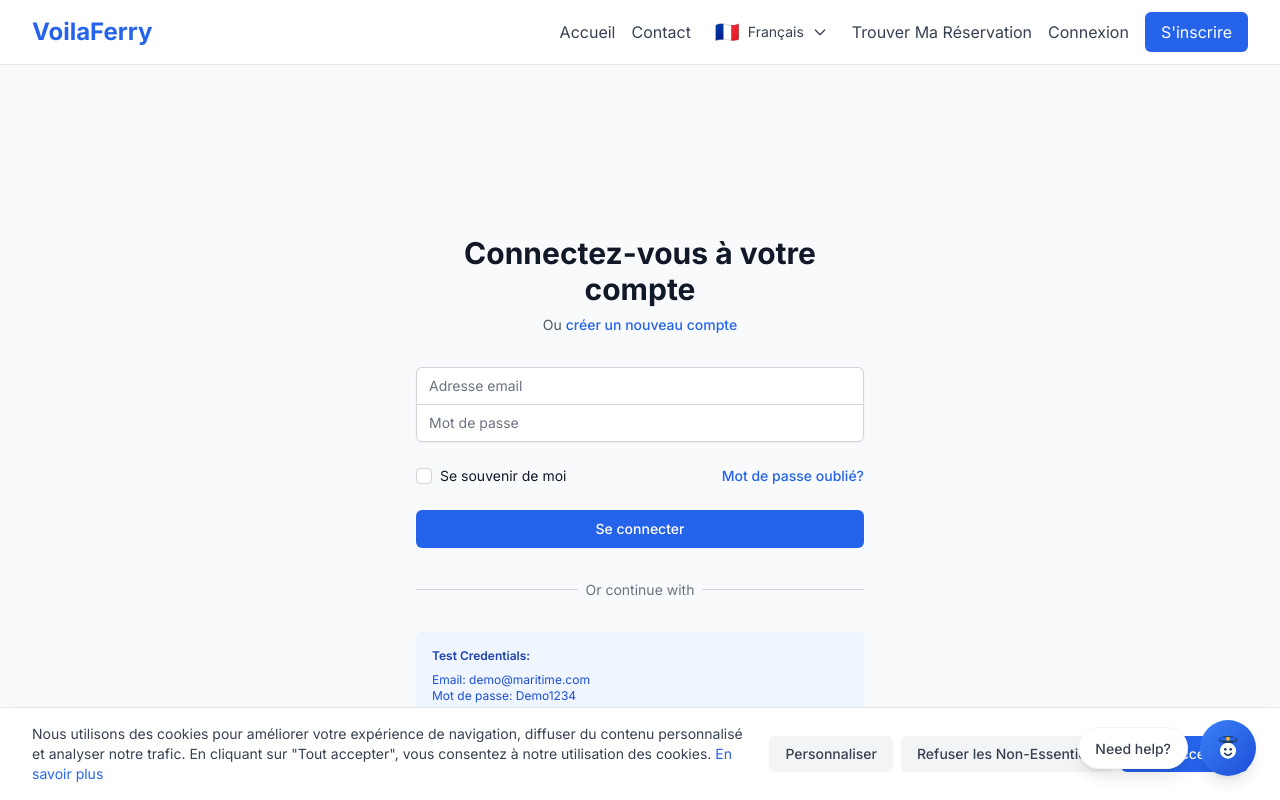
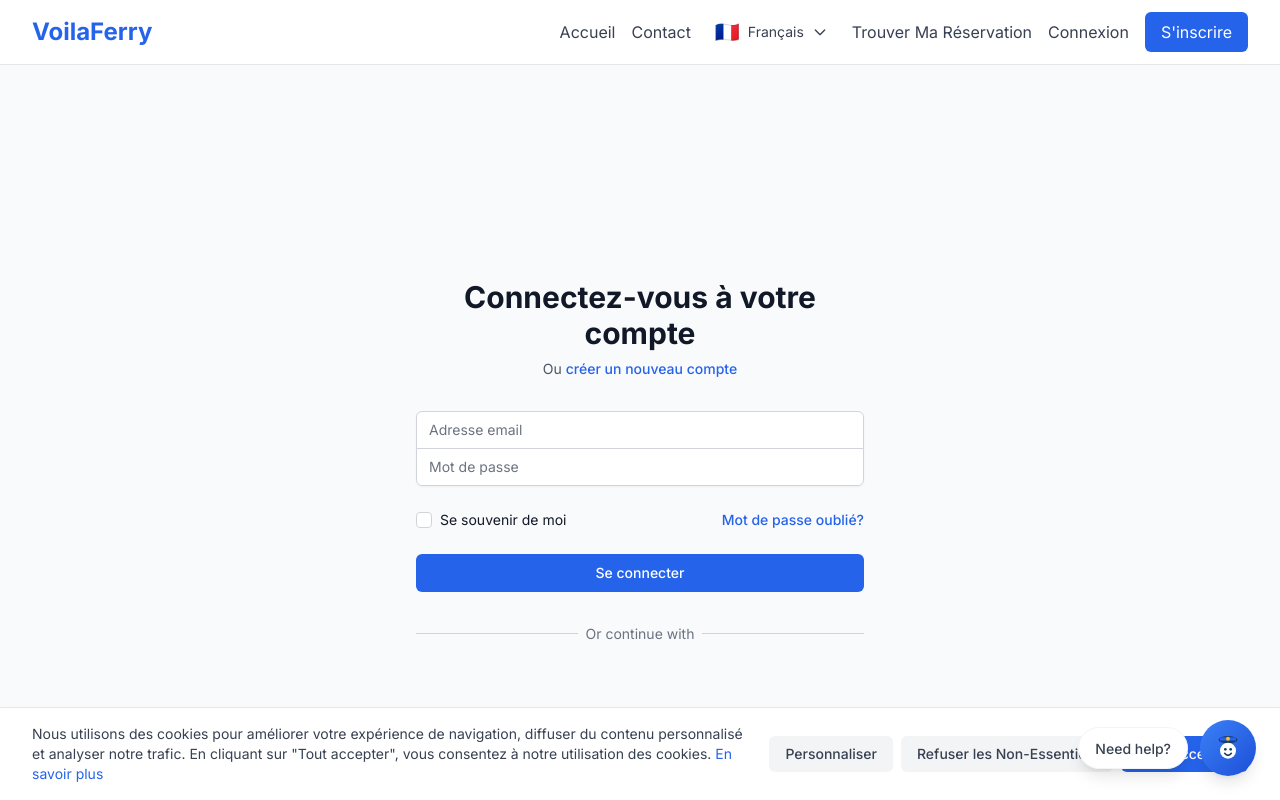
Before and after one commit to ayoubbenmbarek/ferry-platform-reservation, a React (Create React App) app in the folder frontend/: page /login in a window 1280 px wide. Shown: the top 800 px of the page. Built offline with nearby package versions, Linux system fonts and the light colour scheme.

Commit message:
Removed test credentals

```diff
--- a/frontend/src/pages/LoginPage.tsx
+++ b/frontend/src/pages/LoginPage.tsx
@@ -258,13 +258,6 @@ const LoginPage: React.FC = () => {
         <div className="mt-6">
           <div ref={googleButtonRef} className="w-full"></div>
         </div>
-
-        {/* Test Credentials Info */}
-        <div className="mt-4 p-4 bg-blue-50 rounded-md">
-          <p className="text-xs text-blue-800 font-semibold mb-2">Test Credentials:</p>
-          <p className="text-xs text-blue-700">Email: demo@maritime.com</p>
-          <p className="text-xs text-blue-700">{t('auth:login.password')}: Demo1234</p>
-        </div>
       </div>
     </div>
   );
```
